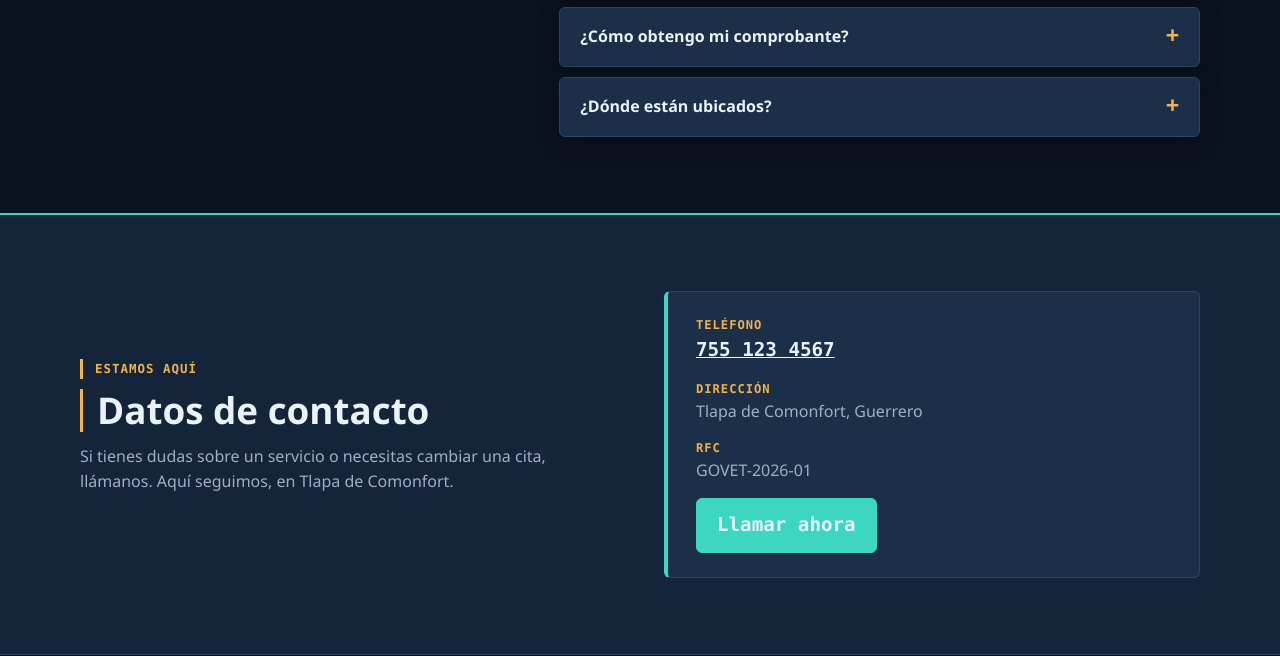
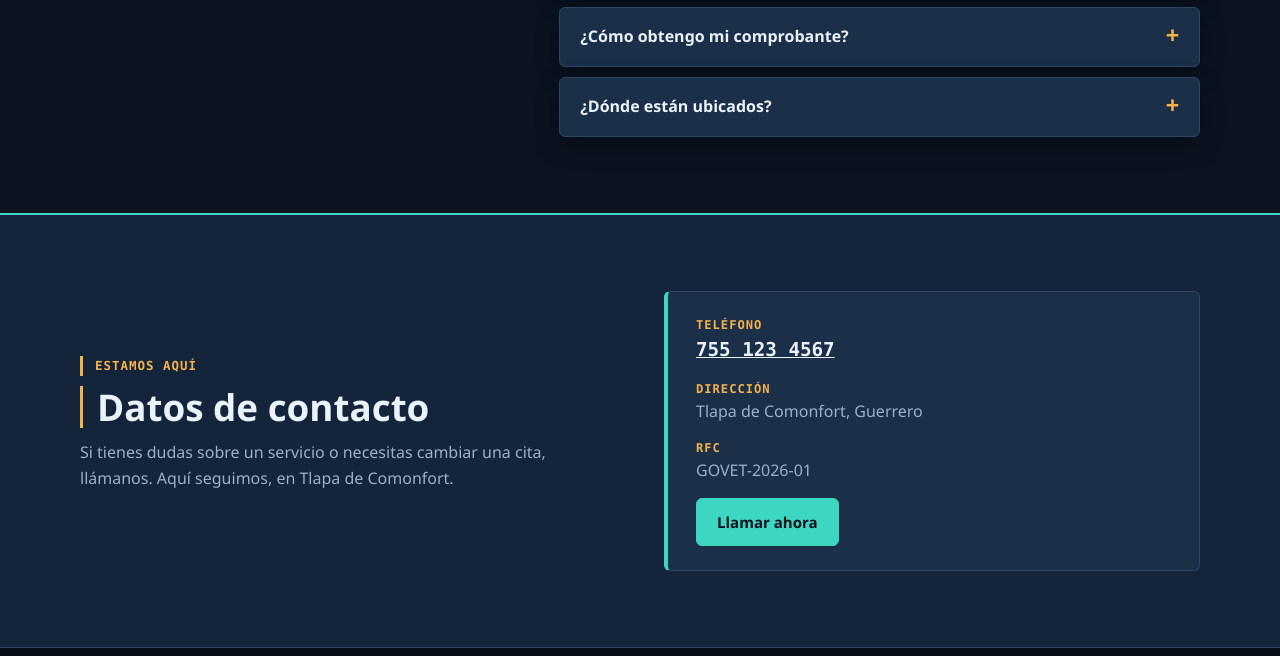
Before and after one commit to Ulises200410/govet-web, a plain HTML site: page index.html in a window 1280 px wide. Shown: the part 2882-3538 px from the top of the page. Drawn offline with Linux system fonts and the light colour scheme.

Commit message:
Corrige el contraste del boton de contacto

```diff
--- a/styles.css
+++ b/styles.css
@@ -413,7 +413,7 @@ p { margin: 0 0 14px; }
   text-transform: uppercase;
   letter-spacing: 0.08em;
 }
-.datos-contacto a { color: var(--texto); font-family: var(--mono); font-size: 1.2rem; font-weight: 700; }
+.datos-contacto p a { color: var(--texto); font-family: var(--mono); font-size: 1.2rem; font-weight: 700; }
 
 /* ---------- Botones flotantes ---------- */
 .btn-flotante, .btn-arriba {
```
